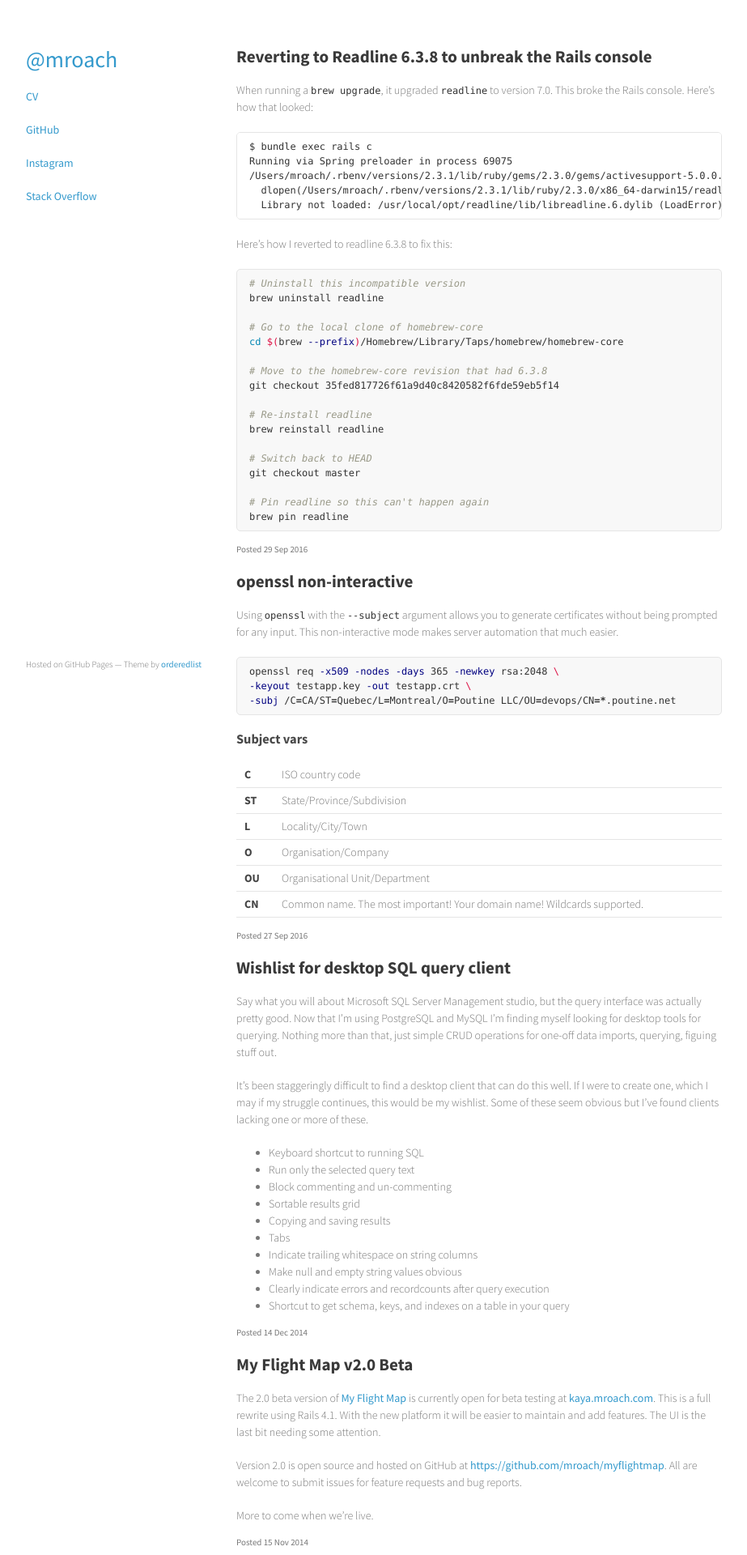
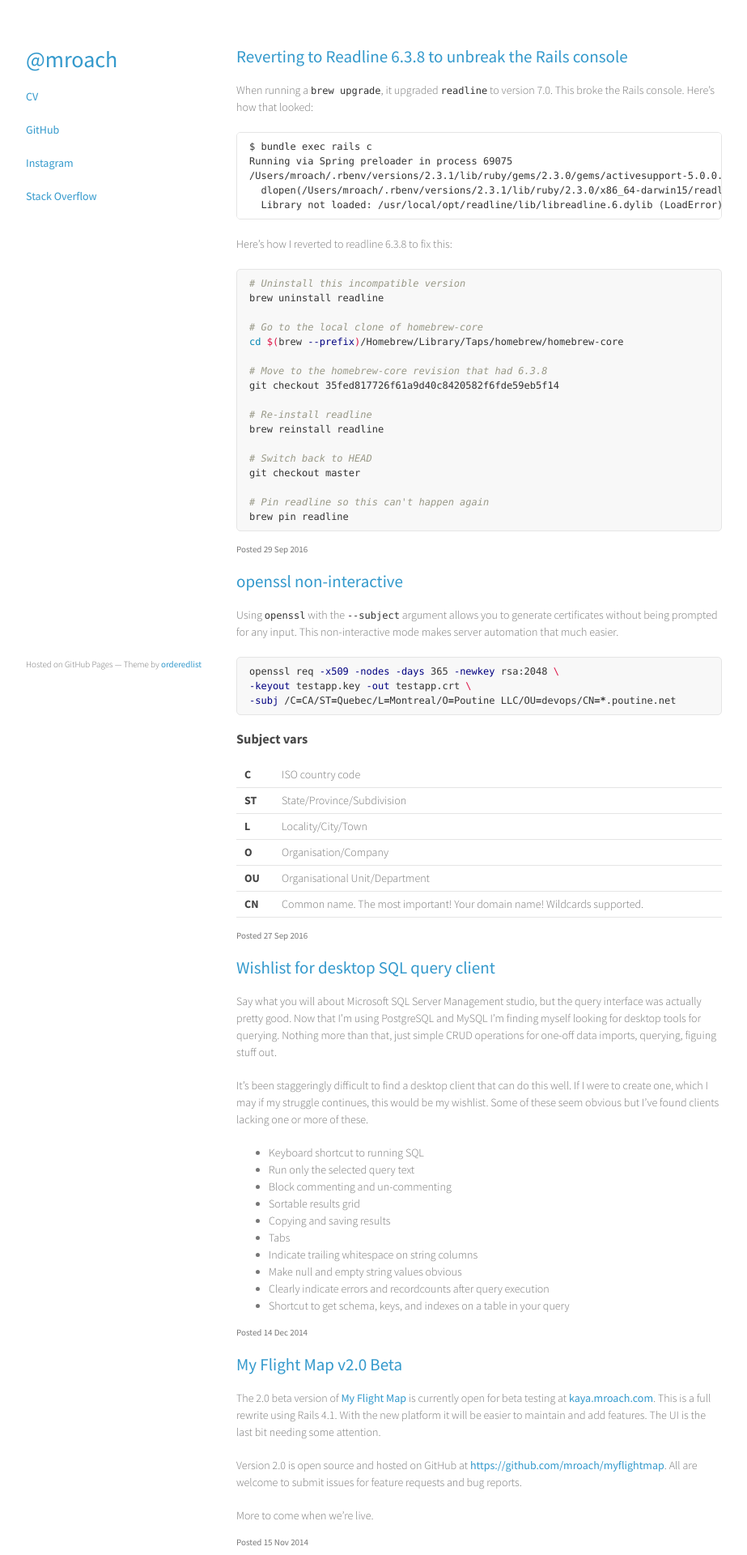
Before and after one commit to mroach/mroach.github.io, a Jekyll site: the page built from index.html, in a window 1280 px wide. Shown: the top 1920 px of the page at 81% size, without its empty margins (178-1101 px from the left). Built offline with Jekyll 4.4.1, drawn with Linux system fonts in a browser that asks for light colours; nearby versions of some CDN libraries.

Commit message:
Use exceprts

```diff
--- a/index.html
+++ b/index.html
@@ -3,7 +3,7 @@
 ---
 
 {% for post in site.posts %}
-  <h2>{{ post.title }}</h2>
-  {{ post.content }}
+  <h2><a href="{{ post.url }}">{{ post.title }}</a></h2>
+  {{ post.excerpt }}
   <p><a href="{{ post.url }}"><small>Posted {{ post.date | date_to_string }}</small></a></p>
 {% endfor %}
```
